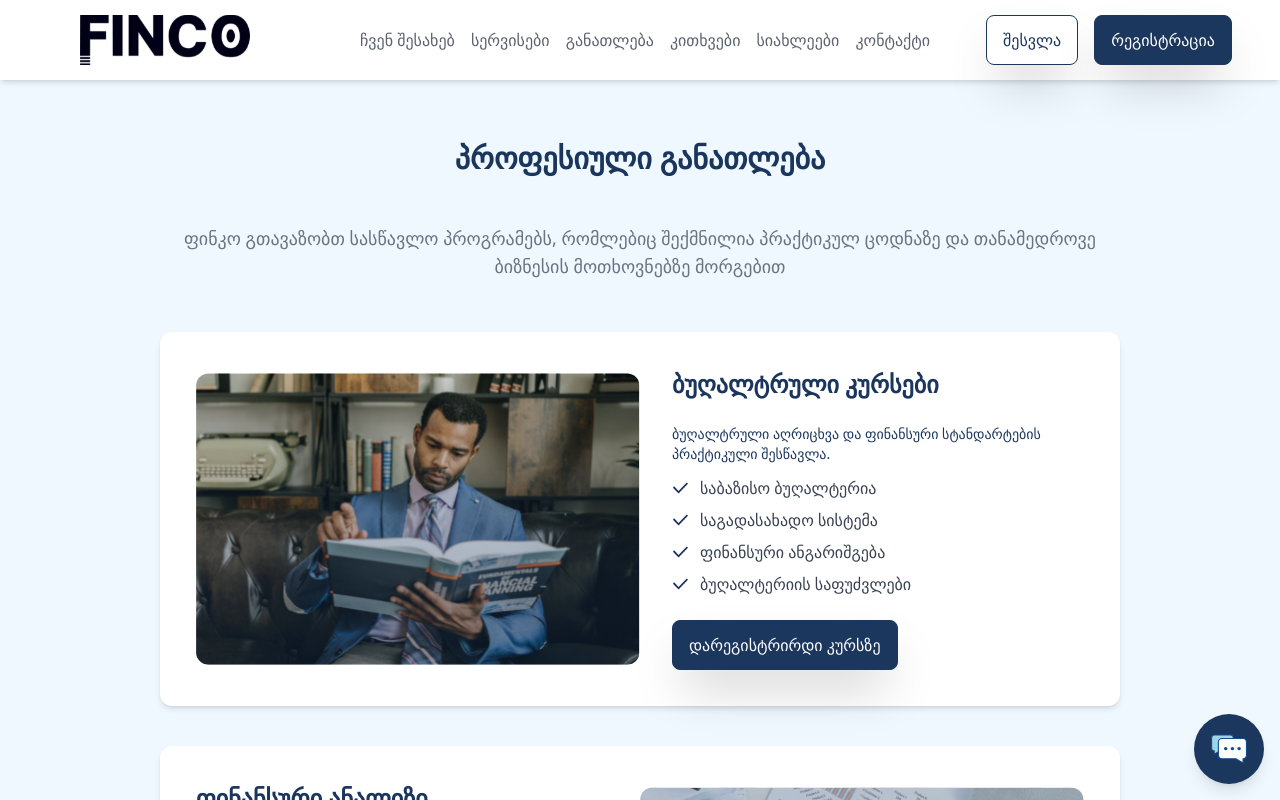
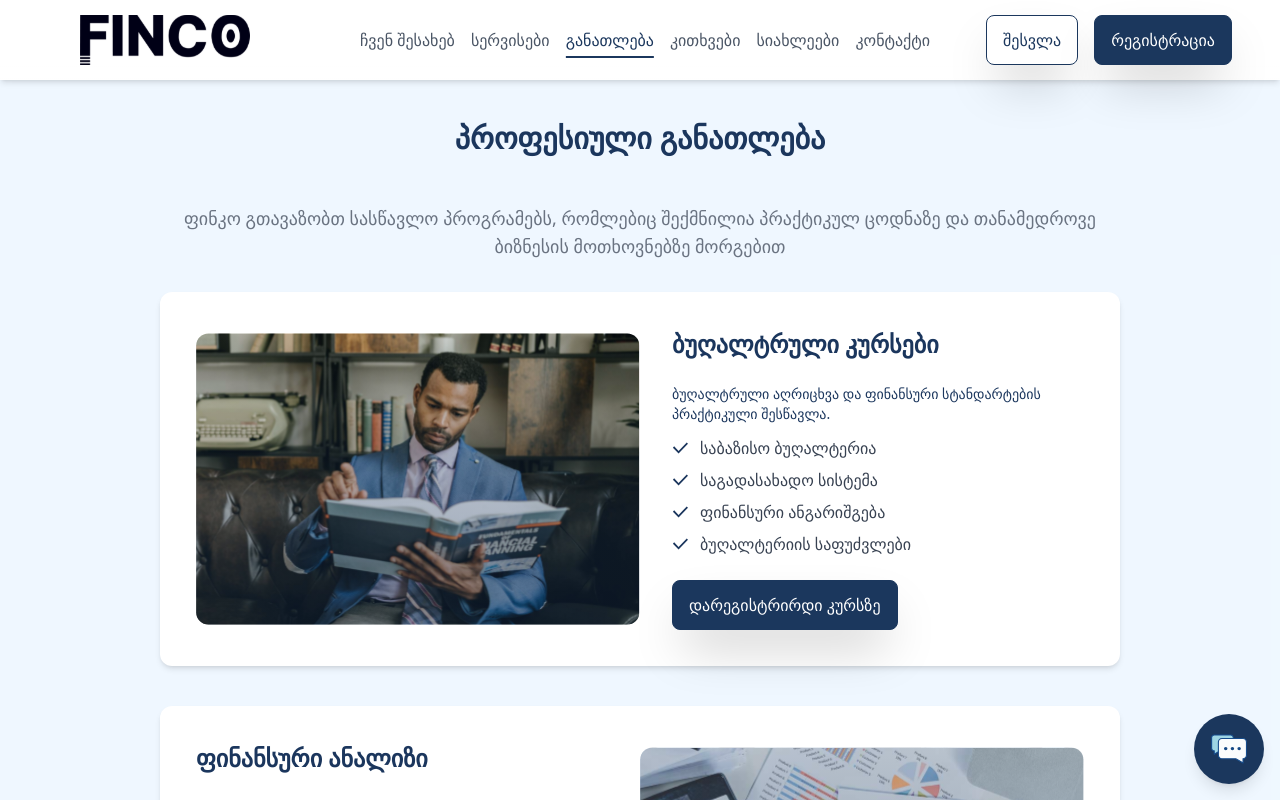
Before and after one commit to webGrandpa/finco, a Next.js app: page /education in a window 1280 px wide. Shown: the top 800 px of the page. Built offline with nearby package versions, Linux system fonts and the light colour scheme.

Commit message:
fixed services link button

```diff
--- a/src/app/components/features/home-page/Services.jsx
+++ b/src/app/components/features/home-page/Services.jsx
@@ -1,7 +1,5 @@
-// src/components/Services.jsx
-
 import ServicesCard from '../../ui/cards/ServicesCard';
-import ButtonWithArrow from '../../ui/buttons/ButtonWithArrow';
+import LinkButton from '../../ui/buttons/LinkButton';
 import SectionHeaders from '../../ui/SectionHeaders';
 import { servicesData } from '../../../../lib/data/home-page/servicesData';
 
@@ -21,10 +19,10 @@ const Services = () => {
                 paragraph={service.paragraph}
                 features={service.features}
             >
-                <ButtonWithArrow
-                    buttonText="დეტალები"
+                <LinkButton
+                    title="დეტალები"
                     self='self-end'
-                    to={service.link}
+                    href="/services"
                 />
             </ServicesCard>
         ))}
--- a/src/app/components/layout/Header.jsx
+++ b/src/app/components/layout/Header.jsx
@@ -1,4 +1,3 @@
-// src/components/Header.jsx
 "use client";
 
 import React, { useState, useEffect, useRef } from 'react';
@@ -73,7 +72,7 @@ const Header = () => {
           <NavBar />
           {isLoggedIn ? (
             <div className="flex items-center flex-col space-x-2">
-              <Link href="/userprofile" className="flex items-center space-x-2 rounded-lg hover:bg-gray-100 transition-colors">
+              <Link href="/user-profile" className="flex items-center space-x-2 rounded-lg hover:bg-gray-100 transition-colors">
                 <img src={'/userProfileIcon.svg'} alt="User Profile" className="h-10 w-10" />
                 <span className="text-[#1b375d] font-semibold">{userEmail}</span>
               </Link>
@@ -120,7 +119,7 @@ const Header = () => {
             {isLoggedIn ? (
               <>
                 <div className="flex items-center space-x-2 w-full">
-                  <img src={userProfileIcon} alt="User Profile" className="h-10 w-10" />
+                  <img src={'/userProfileIcon.svg'} alt="User Profile" className="h-10 w-10" />
                   <span className="text-[#1b375d] font-semibold text-sm break-all">{userEmail}</span>
                 </div>
                 <Button
--- /dev/null
+++ b/src/app/components/ui/buttons/ActionButton.jsx
@@ -0,0 +1,42 @@
+"use client";
+
+import React from 'react';
+import Image from 'next/image';
+
+const ActionButton = ({
+  title,
+  onClick,
+  disabled = false,
+  self = 'self-center',
+  showArrow = true,
+  width = 'w-full'
+}) => {
+  return (
+    <div className={`md:w-52 ${width} h-14 flex justify-center items-center ${self}`}>
+      <button
+        onClick={onClick}
+        disabled={disabled}
+        className="group relative mt-7 flex items-center justify-evenly w-52
+       rounded-3xl bg-[#EBF0F5] px-6 py-1.5 text-[#1B365D] shadow-md
+      transition-all duration-200 hover:scale-101 cursor-pointer
+      active:scale-99 hover:border-[0.2px] hover:shadow-none mb-4
+      disabled:opacity-50 disabled:cursor-not-allowed disabled:scale-100"
+      >
+        <span>{title}</span>
+        {showArrow && (
+          <div className="flex items-center justify-center ml-2">
+            <Image
+              className='w-[16px] h-[16px] transition-transform duration-200 group-hover:translate-x-[8px]'
+              src="/ButtonArrow.svg"
+              alt="Arrow"
+              width={10}
+              height={10}
+            />
+          </div>
+        )}
+      </button>
+    </div>
+  );
+};
+
+export default ActionButton;
--- /dev/null
+++ b/src/app/components/ui/buttons/LinkButton.jsx
@@ -0,0 +1,38 @@
+import React from 'react';
+import Link from 'next/link';
+import Image from 'next/image';
+
+const LinkButton = ({
+  title,
+  href,
+  self = 'self-center',
+  showArrow = true,
+  width = 'w-full'
+}) => {
+  return (
+    <div className={`md:w-52 ${width} h-14 flex justify-center items-center ${self}`}>
+      <Link
+        href={href || '#'}
+        className="group relative mt-7 flex items-center justify-evenly w-52
+       rounded-3xl bg-[#EBF0F5] px-6 py-1.5 text-[#1B365D] shadow-md
+      transition-all duration-200 hover:scale-101 cursor-pointer
+      active:scale-99 hover:border-[0.2px] hover:shadow-none mb-4"
+      >
+        <span>{title}</span>
+        {showArrow && (
+          <div className="flex items-center justify-center ml-2">
+            <Image
+              className='w-[16px] h-[16px] transition-transform duration-200 group-hover:translate-x-[8px]'
+              src="/ButtonArrow.svg"
+              alt="Arrow"
+              width={10}
+              height={10}
+            />
+          </div>
+        )}
+      </Link>
+    </div>
+  );
+};
+
+export default LinkButton;
--- a/src/app/components/ui/cards/LiTag.jsx
+++ b/src/app/components/ui/cards/LiTag.jsx
@@ -1,24 +1,31 @@
-// src/components/LiTag.jsx
+"use client";
 
 import React from 'react';
 import Link from 'next/link';
-
+import { usePathname } from 'next/navigation';
 
 const LiTag = ({ title, href, onClick }) => {
+  const currentPath = usePathname();
+  const isActive = currentPath === href;
+
   return (
-    <div className="text-[#374151d1] lg:hover:text-[#1b375d] cursor-pointer w-full whitespace-nowrap">
+    <div className="w-full">
       <Link
         href={href}
         onClick={onClick}
-        className="
-          relative block py-1.5 no-underline text-base font-medium
+        className={`
+          relative block py-2 px-3 no-underline text-base font-medium rounded-md transition-colors duration-200
+          lg:py-1.5 lg:px-0 lg:rounded-none
           lg:inline-block
-          lg:before:content-[''] lg:before:absolute lg:before:bottom-0
-          lg:before:left-1/2 lg:before:w-0 lg:before:h-[2px]
+          lg:before:content-[''] lg:before:absolute lg:before:bottom-0 whitespace-nowrap
+          lg:before:left-1/2 lg:before:-translate-x-1/2 lg:before:w-0 lg:before:h-[2px]
           lg:before:bg-[#1b375d] lg:before:transition-all lg:before:duration-300 lg:before:ease-in-out
-          lg:hover:before:w-full lg:hover:before:left-0
-           md:text-xl lg:text-base
-        "
+          md:text-xl lg:text-base
+          ${isActive
+            ? 'border-b-2 border-[#1b375d] md:border-none rounded-none text-[#1b375d] lg:before:w-full'
+            : 'text-gray-600 hover:bg-gray-100 lg:hover:bg-transparent lg:hover:text-[#1b375d] lg:hover:before:w-full'
+          }
+        `}
       >
         {title}
       </Link>
--- a/src/app/components/ui/cards/TeamCard.jsx
+++ b/src/app/components/ui/cards/TeamCard.jsx
@@ -24,12 +24,12 @@ const TeamCard = ({
 
             <div className="flex flex-col flex-grow gap-3 px-6 pb-6">
                 <h4 className="text-md text-gray-600">{teamRole}</h4>
-                <h3 className="text-md underline text-gray-500">{teamExperience}</h3>
+                <h3 className="text-md font-semibold text-gray-500">{teamExperience}</h3>
                 <p className="text-sm text-gray-500 flex-grow min-h-[80px] line-clamp-5">
                     {teamDescription}
                 </p>
 
-                <span className="mt-auto pt-2 font-medium text-gray-700">{teamContact}</span>
+                <span className="mt-auto pt-2 font-medium text-gray-700 underline cursor-pointer">{teamContact}</span>
             </div>
         </div>
     )
--- a/src/app/contact/page.jsx
+++ b/src/app/contact/page.jsx
@@ -5,7 +5,7 @@ import ContactUs from '../components/features/home-page/ContactUs';
 
 const ContactPage = () => {
   return (
-    <div className='mt-20'>
+    <div className='mt-10'>
         <ContactUs />
     </div>
   );
--- a/src/app/education/page.jsx
+++ b/src/app/education/page.jsx
@@ -23,7 +23,7 @@ const EducationPage = () => {
                 paragraph={educationHeader.paragraph}
                 hasDivider={true}
                 maxWidth='w-full'
-                padding='py-5'
+                padding='py-0'
             />
 
             <div className='flex flex-col gap-10 md:px-20 w-full'>
```
Also changed, not shown: src/app/components/layout/NavBar.jsx (+5 -4 lines).
